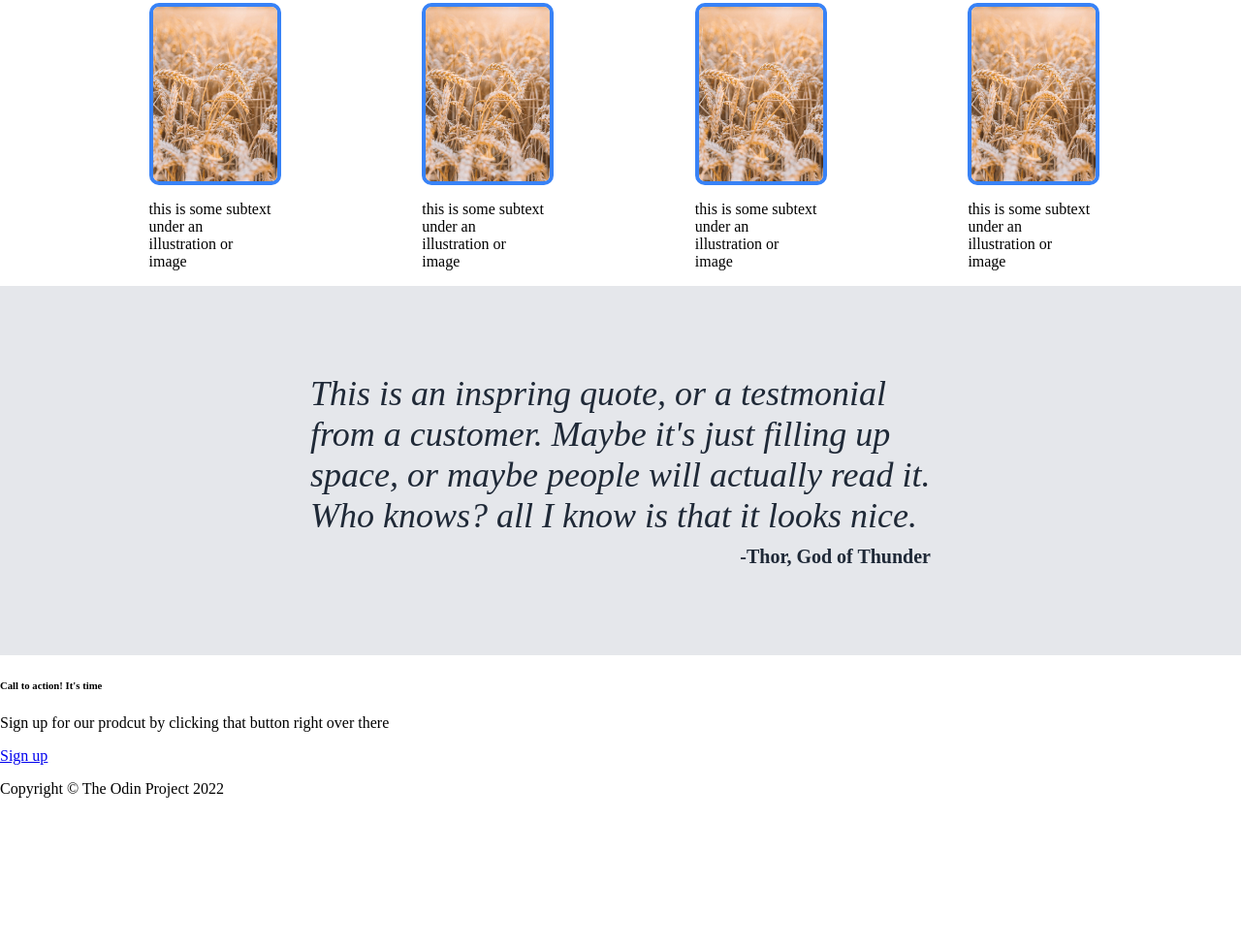
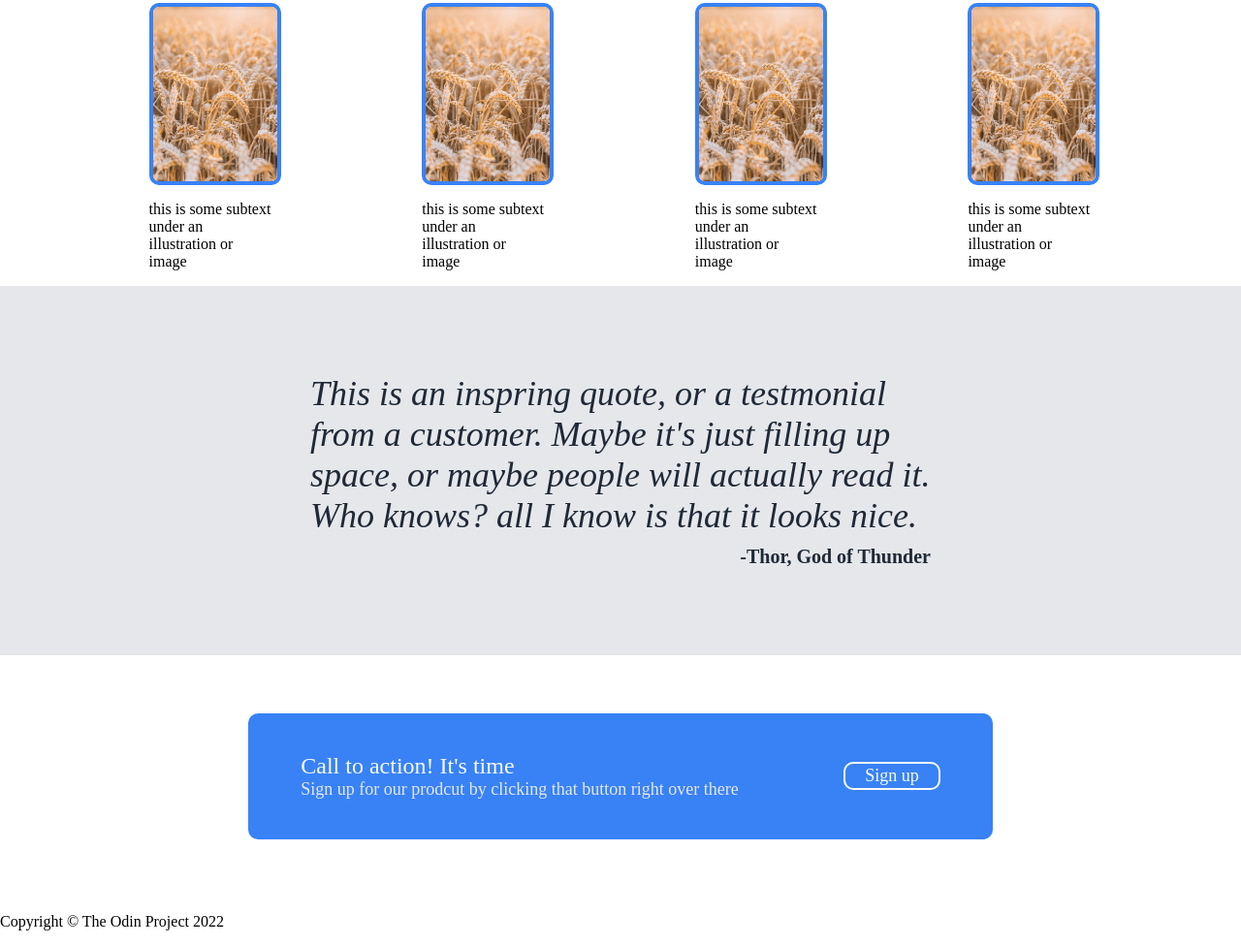
Before and after one commit to SpaceNuggets/LandingPage, a plain HTML site: page index.html in a window 1280 px wide. Shown: the part 524-1500 px from the top of the page at 97% size. Before the commit the page ends 1363 px from the top, so only its background shows below. Drawn offline with Linux system fonts and the light colour scheme.

Commit message:
Style signup section

```diff
--- a/index.html
+++ b/index.html
@@ -69,8 +69,8 @@
     <div class="signup">
         <div class="signup-maincontent">
             <div class="text">
-                <h6>Call to action! It's time</h6>
-                <p>Sign up for our prodcut by clicking that button right over there</p>
+                <p class="signup-header">Call to action! It's time</p>
+                <p class="signup-content">Sign up for our prodcut by clicking that button right over there</p>
             </div>
             <div class="button">
                 <a href="index.html">Sign up</a>
--- a/style.css
+++ b/style.css
@@ -117,3 +117,51 @@ body{
     font-weight: bold;
     color:#1F2937
 }
+.signup{
+    padding-top:60px;
+    padding-bottom:60px;
+    display: flex;
+    justify-content: space-around;
+    align-items: center;
+}
+.signup-maincontent{
+    height:130px;
+    border-radius: 10px;
+    width:60vw;
+    background-color: #3882F6;
+    display: flex;
+    justify-content: space-around;
+}
+.signup-maincontent .text{
+    justify-content: center;
+    display: flex;
+    flex-direction: column;
+}
+.button{
+    justify-content: space-around;
+    display: flex;
+    flex-direction: column;
+}
+.button a{
+    text-decoration: none;
+    color: #F9FAF8;
+    border: 2px solid #F9FAF8;
+    border-radius: 10px;
+    padding-left:20px;
+    padding-right: 20px;
+    padding-top:2px;
+    padding-bottom: 2px;
+    font-size: 18px;
+}
+.signup-header{
+    font-size: 24px;
+    color: #F9FAF8;
+
+}
+.signup-content{
+    font-size: 18px;
+    color: #E5E7EB;
+}
+.signup p{
+    margin:0;
+}
```
